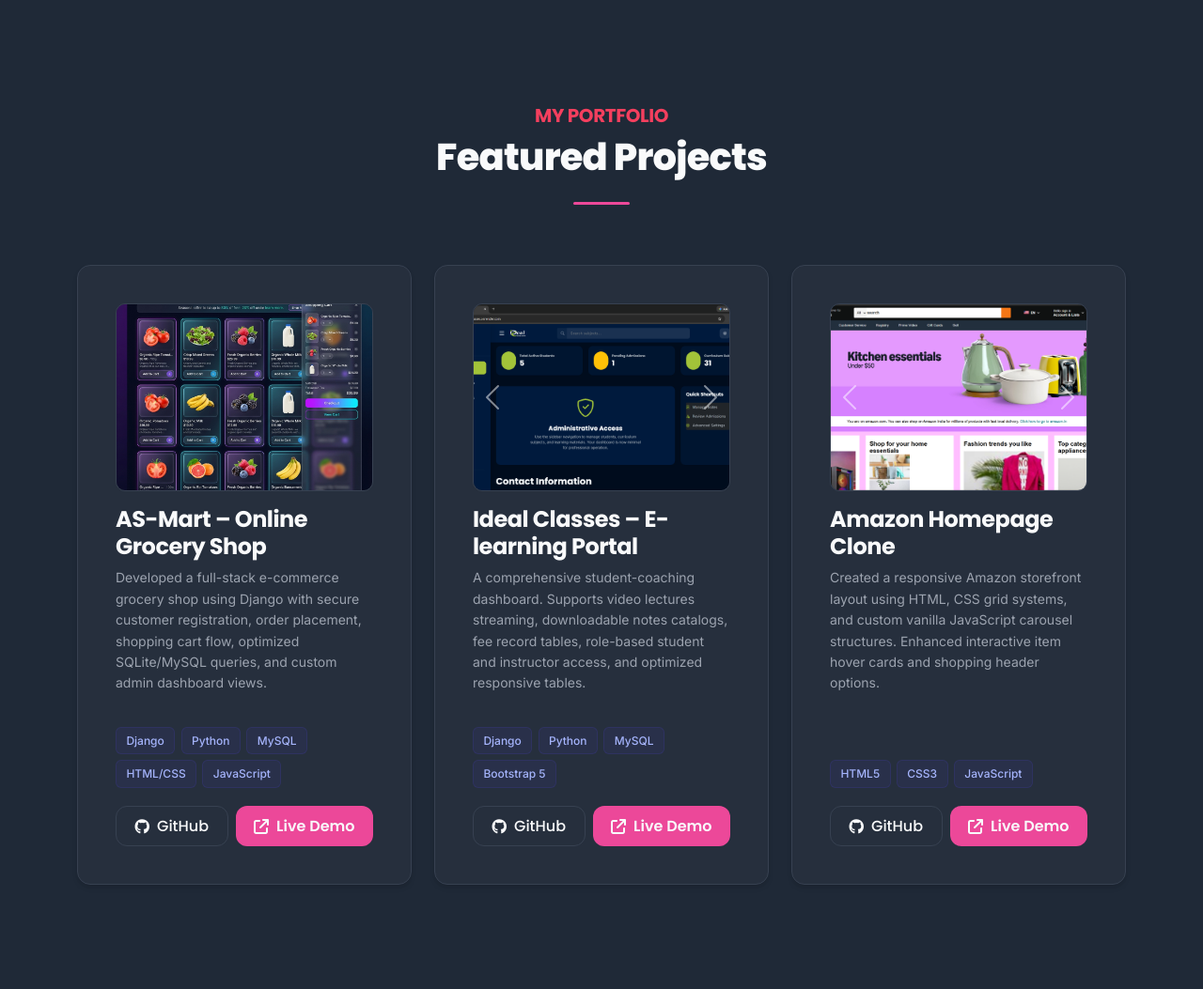
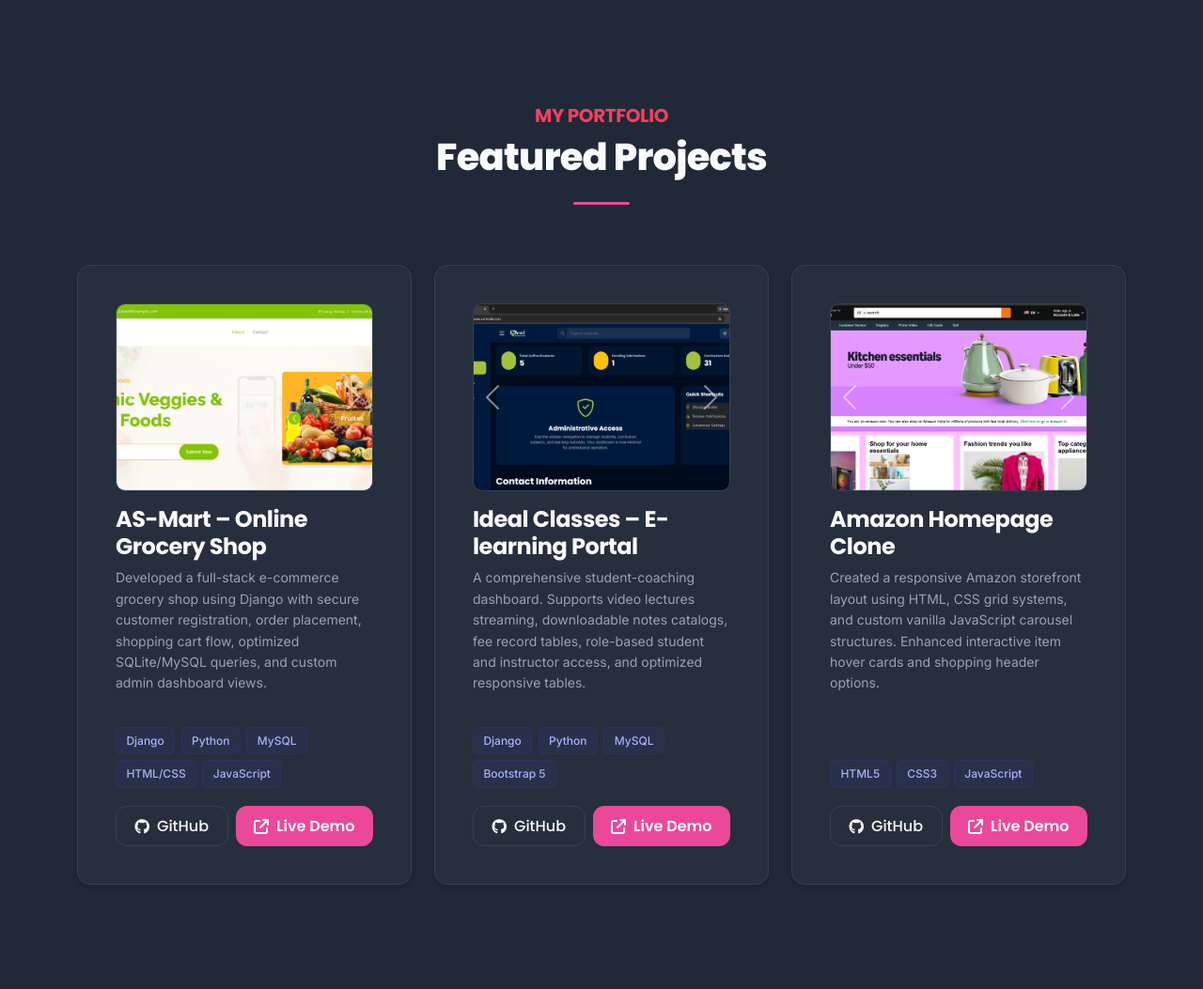
Before and after one commit to thale01/MyPortfolio, a Django app: page / in a window 1280 px wide. Shown: the part 4496-5549 px from the top of the page at 94% size. Run offline with Django 5.2, Linux system fonts and the light colour scheme; data that the repository does not hold is empty; some libraries are stand-ins or nearby versions.

Commit message:
Integrate AS-Mart screenshots into project carousels

```diff
--- a/portfolio/templates/portfolio/index.html
+++ b/portfolio/templates/portfolio/index.html
@@ -532,8 +532,28 @@
                             <img src="{{ project.image.url }}" alt="{{ project.title }} Screenshot" class="project-img">
                         {% else %}
                             <!-- Load generated asset fallback -->
-                            {% if project.title == "AS-Mart – Online Grocery Shop" %}
-                                <img src="{% static 'images/proj_asmart.png' %}" alt="{{ project.title }} UI mockup" class="project-img">
+                            {% if project.title == "AS-Mart – Online Grocery Shop" or "AS-Mart" in project.title %}
+                                <div id="carouselAsmart" class="carousel slide h-100" data-bs-ride="carousel">
+                                    <div class="carousel-inner h-100">
+                                        <div class="carousel-item active h-100">
+                                            <img src="{% static 'images/proj_asmart_1.png' %}" alt="AS-Mart Banner" class="project-img d-block w-100 h-100" style="object-fit: cover;">
+                                        </div>
+                                        <div class="carousel-item h-100">
+                                            <img src="{% static 'images/proj_asmart_2.png' %}" alt="AS-Mart Products" class="project-img d-block w-100 h-100" style="object-fit: cover;">
+                                        </div>
+                                        <div class="carousel-item h-100">
+                                            <img src="{% static 'images/proj_asmart_3.png' %}" alt="AS-Mart Footer" class="project-img d-block w-100 h-100" style="object-fit: cover;">
+                                        </div>
+                                    </div>
+                                    <button class="carousel-control-prev" type="button" data-bs-target="#carouselAsmart" data-bs-slide="prev">
+                                        <span class="carousel-control-prev-icon" aria-hidden="true"></span>
+                                        <span class="visually-hidden">Previous</span>
+                                    </button>
+                                    <button class="carousel-control-next" type="button" data-bs-target="#carouselAsmart" data-bs-slide="next">
+                                        <span class="carousel-control-next-icon" aria-hidden="true"></span>
+                                        <span class="visually-hidden">Next</span>
+                                    </button>
+                                </div>
                             {% elif "Ideal Classes" in project.title %}
                                 <div id="carouselIdeal" class="carousel slide h-100" data-bs-ride="carousel">
                                     <div class="carousel-inner h-100">
@@ -617,7 +637,27 @@
             <div class="col-md-6 col-lg-4 reveal">
                 <div class="glass-card project-card d-flex flex-column h-100" id="project-card-asmart-fallback">
                     <div class="project-img-container mb-3">
-                        <img src="{% static 'images/proj_asmart.png' %}" alt="AS-Mart Groceries App Preview" class="project-img">
+                        <div id="carouselAsmartFallback" class="carousel slide h-100" data-bs-ride="carousel">
+                            <div class="carousel-inner h-100">
+                                <div class="carousel-item active h-100">
+                                    <img src="{% static 'images/proj_asmart_1.png' %}" alt="AS-Mart Banner Preview" class="project-img d-block w-100 h-100" style="object-fit: cover;">
+                                </div>
+                                <div class="carousel-item h-100">
+                                    <img src="{% static 'images/proj_asmart_2.png' %}" alt="AS-Mart Products Preview" class="project-img d-block w-100 h-100" style="object-fit: cover;">
+                                </div>
+                                <div class="carousel-item h-100">
+                                    <img src="{% static 'images/proj_asmart_3.png' %}" alt="AS-Mart Footer Preview" class="project-img d-block w-100 h-100" style="object-fit: cover;">
+                                </div>
+                            </div>
+                            <button class="carousel-control-prev" type="button" data-bs-target="#carouselAsmartFallback" data-bs-slide="prev">
+                                <span class="carousel-control-prev-icon" aria-hidden="true"></span>
+                                <span class="visually-hidden">Previous</span>
+                            </button>
+                            <button class="carousel-control-next" type="button" data-bs-target="#carouselAsmartFallback" data-bs-slide="next">
+                                <span class="carousel-control-next-icon" aria-hidden="true"></span>
+                                <span class="visually-hidden">Next</span>
+                            </button>
+                        </div>
                     </div>
                     <h4 class="fw-bold font-heading mb-2">AS-Mart – Online Grocery Shop</h4>
                     <p class="text-muted small flex-grow-1">Developed a full-stack e-commerce grocery shop using Django with secure customer registration, order placement, shopping cart flow, optimized SQLite/MySQL queries, and custom admin dashboard views.</p>
```
Also changed, not shown: portfolio/static/images/proj_asmart_1.png (added), portfolio/static/images/proj_asmart_2.png (added), portfolio/static/images/proj_asmart_3.png (added).
